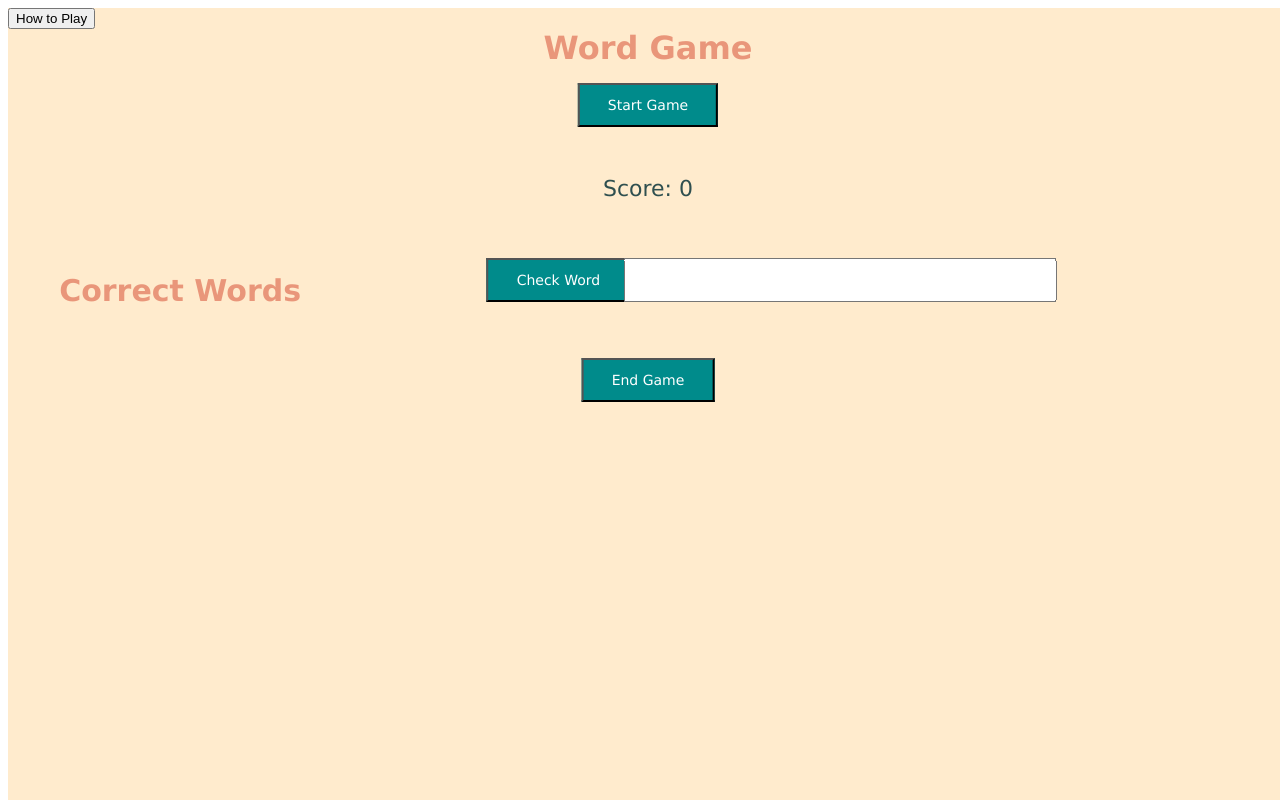
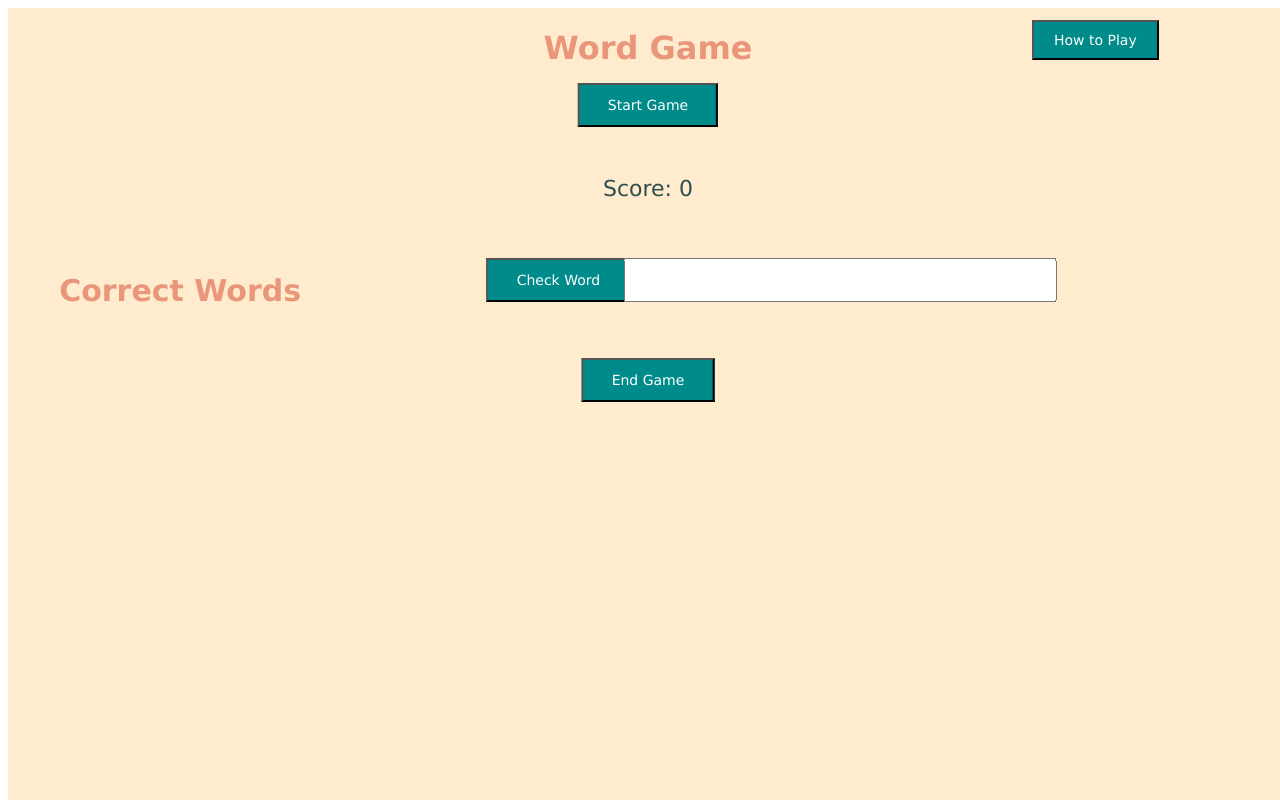
Before and after one commit to jbrueno/wordGame, a plain HTML site: page index.html in a window 1280 px wide. Drawn offline with Linux system fonts and the light colour scheme; no server answers.

Commit message:
Update style.css

```diff
--- a/style.css
+++ b/style.css
@@ -1,3 +1,5 @@
+
+
 #game {
   width: 100%;
   height: 2000px;
@@ -113,3 +115,29 @@ h3 {
   margin-top: 60px;
   left: 3%;
 }
+
+#over {
+  font-size: 35px;
+  color: LightSkyBlue;
+  font-family: verdana;
+  position: absolute;
+  margin-top: 60px;
+  left: 3%;
+}
+
+#tutorial {
+  font-size: 35px;
+  color: LightSkyBlue;
+  font-family: verdana;
+  position: absolute;
+  margin-top: 5px;
+  left: 80%;
+}
+
+#info {
+  background-color: DarkCyan;
+  padding: 10px 20px;
+  font-size: 14px;
+  color: White;
+  font-family: verdana;
+}
```
